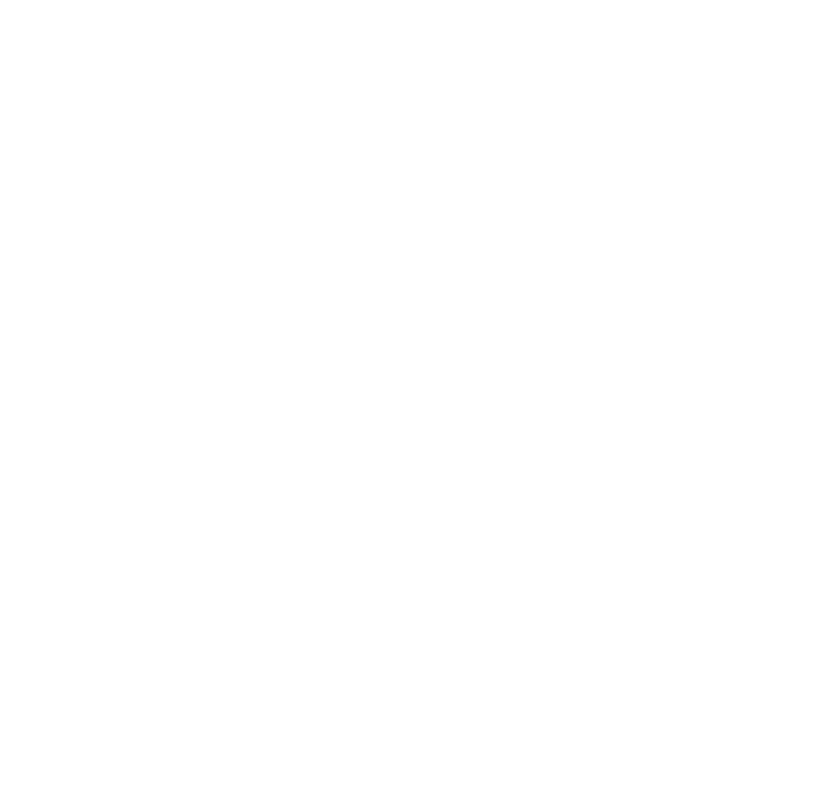
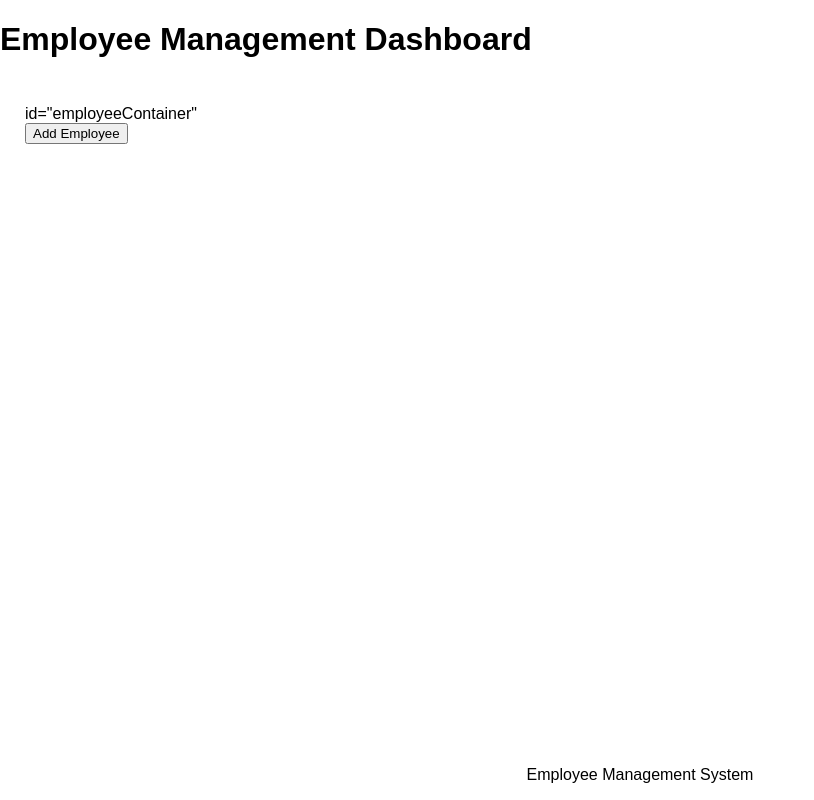
Before and after one commit to afait/Coding_Challenge_13, a plain HTML site: page index.html in a window 1280 px wide. Shown: the whole page, without its empty margins (0-814 px from the left). Drawn offline with Linux system fonts and the light colour scheme.

Commit message:
Task 1 - Base Structure Created

```diff
--- a/index.html
+++ b/index.html
@@ -1,11 +1,62 @@
+<!-- Task 1 - Base Structure Created-->
 <!DOCTYPE html>
 <html lang="en">
 <head>
     <meta charset="UTF-8">
     <meta name="viewport" content="width=device-width, initial-scale=1.0">
-    <title>Document</title>
+    <title>Employee Management Dashboard</title>
+    <style>
+        .employee-card {
+            padding: 10px;
+            margin: 10px;
+            background-color: aqua;
+            border-radius: 3px;
+            display: inline-block;
+        }
+        .employee-name{
+            color:black;
+        }
+        header {
+            width: 100%;
+            padding: 15px;
+        }
+        header, footer {
+            text-align: center;
+            align-content: center;
+        }
+        footer {
+            position: fixed;
+            bottom: 0;
+            left: 0;
+            width: 100%;
+        }
+        body {
+            font-family: Arial, Arial, Helvetica, sans-serif;
+            margin: 0;
+            padding-bottom: 50px;
+        }
+        main {
+            padding: 25px;
+        }
+        #addEmployeeClick{
+            background-color: beige;
+            margin-left: 15px;
+        }
+    </style>
 </head>
 <body>
-
+    <h1>Employee Management Dashboard</h1>
+    <main>
+        <div> id="employeeContainer"
+            <!--Adds employee cards-->
+        </div>
+        <!--To Add Employee Click Here Button-->
+        <button id="addEmployeeclick">Add Employee</button>
+    </div>
+    </main>
+    <footer>
+        <p>Employee Management System</p>
+    </footer>
+  <script src="cc_13.js"></script>
 </body>
 </html>
--- /dev/null
+++ b/style.css
@@ -0,0 +1,5 @@
+body {
+    font-family: Arial, Helvetica, sans-serif;
+    margin: 20px;
+    padding: 20px;
+}
```
